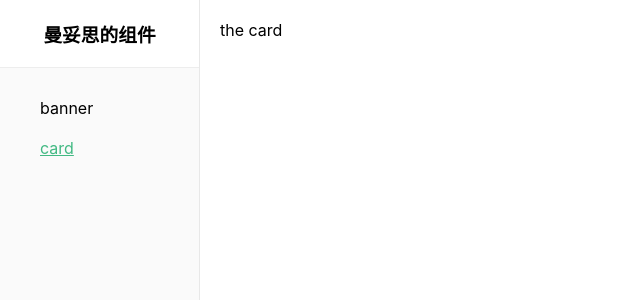
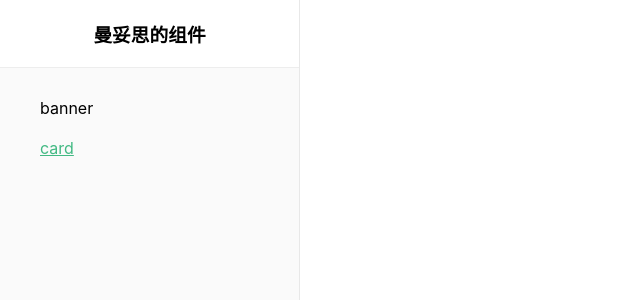
Before and after one commit to Fairfarren/vue-components, a Vue app: page /#/card in a window 1280 px wide. Shown: the top 300 px of the page, without its empty margins (0-640 px from the left). Built offline with nearby package versions, Linux system fonts and the light colour scheme.

Commit message:
修改样式

```diff
--- a/config/index.js
+++ b/config/index.js
@@ -13,7 +13,7 @@ module.exports = {
     proxyTable: {},
 
     // Various Dev Server settings
-    host: 'yanke.liu', // can be overwritten by process.env.HOST
+    host: '0.0.0.0', // can be overwritten by process.env.HOST
     port: 8181, // can be overwritten by process.env.PORT, if port is in use, a free one will be determined
     autoOpenBrowser: false,
     errorOverlay: true,
--- a/src/App.vue
+++ b/src/App.vue
@@ -35,8 +35,7 @@ export default {
     display: flex;
   }
   .left {
-    max-width: 199px;
-    flex-basis: 199px;
+    flex: 0 0 299px;
     min-height: 100vh;
     background: {
       color: #fafafa;
@@ -46,7 +45,7 @@ export default {
     }
   }
   .box {
-    flex: 1;
+    flex: 1 1 100%;
     padding: 20px;
     box-sizing: border-box;
   }
--- a/src/components/card/card.vue
+++ b/src/components/card/card.vue
@@ -1,6 +1,6 @@
 <template>
   <div>
-    the card
+
   </div>
 </template>
 
```
Also changed, not shown: src/components/banner/README.md.
